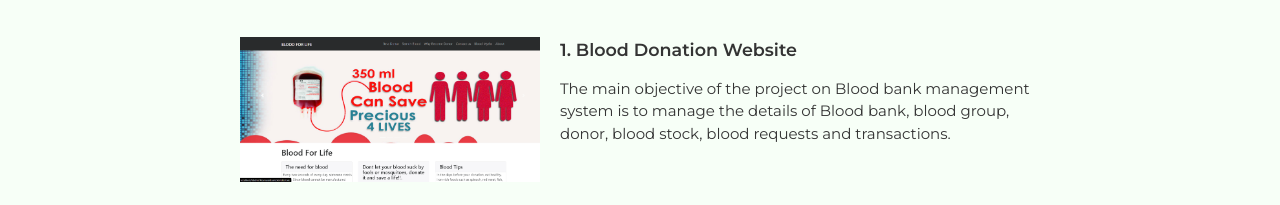
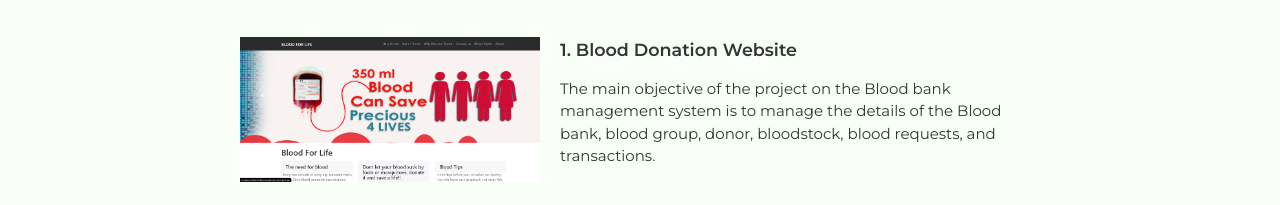
Before and after one commit to Furqanbijapur/portfolio.github.io, a plain HTML site: page index.html in a window 1280 px wide. Shown: the part 591-796 px from the top of the page. Drawn offline with Linux system fonts and the light colour scheme.

Commit message:
Update index.html

```diff
--- a/index.html
+++ b/index.html
@@ -26,16 +26,13 @@
       <section class="projects">
         <div class="content-wrap divider">
           <h2>Featured Projects</h2>
-          <p>View selected projects below. More information can be found at my <a href="https://drive.google.com/file/d/1EsJPH3uwYFnR7p4tQTF3ud4Uy5dLPGYM/view?usp=sharing">resume</a>.</p>
+          <p>View selected projects below. More information can be found at my <a href="https://drive.google.com/file/d/1H-SJkAFZkwrbxPDOOcUTZsWEH8qB435_/view?usp=sharing">resume</a>.</p>
 
           <!-- Project 1 -->
           <section class="project-item">
             <img src="images/project-courses.png" alt="project-courses">
             <h3>1. Blood Donation Website</h3>
-            <p>The main objective of the project on Blood
-              bank management system is to manage
-              the details of Blood bank, blood group, donor, blood stock, blood requests and
-              transactions.
+            <p>The main objective of the project on the Blood bank management system is to manage the details of the Blood bank, blood group, donor, bloodstock, blood requests, and transactions.
             </p>
           </section>
 
```
